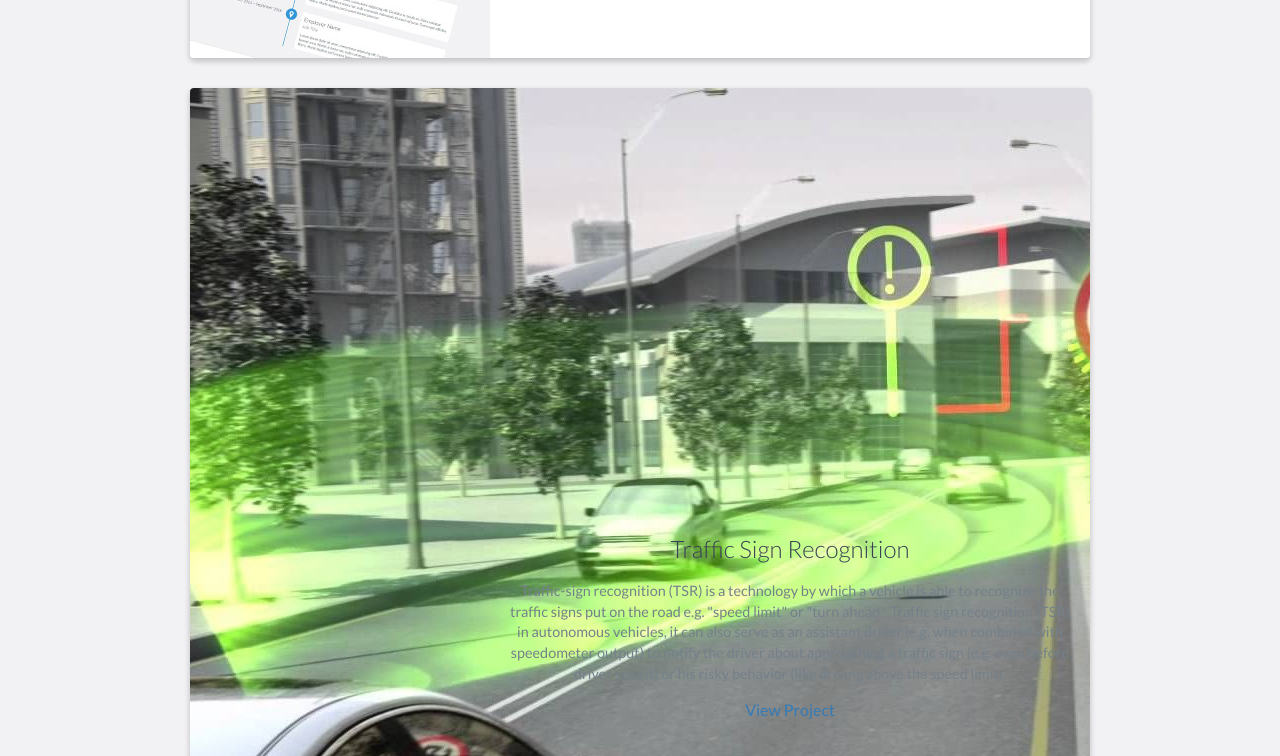
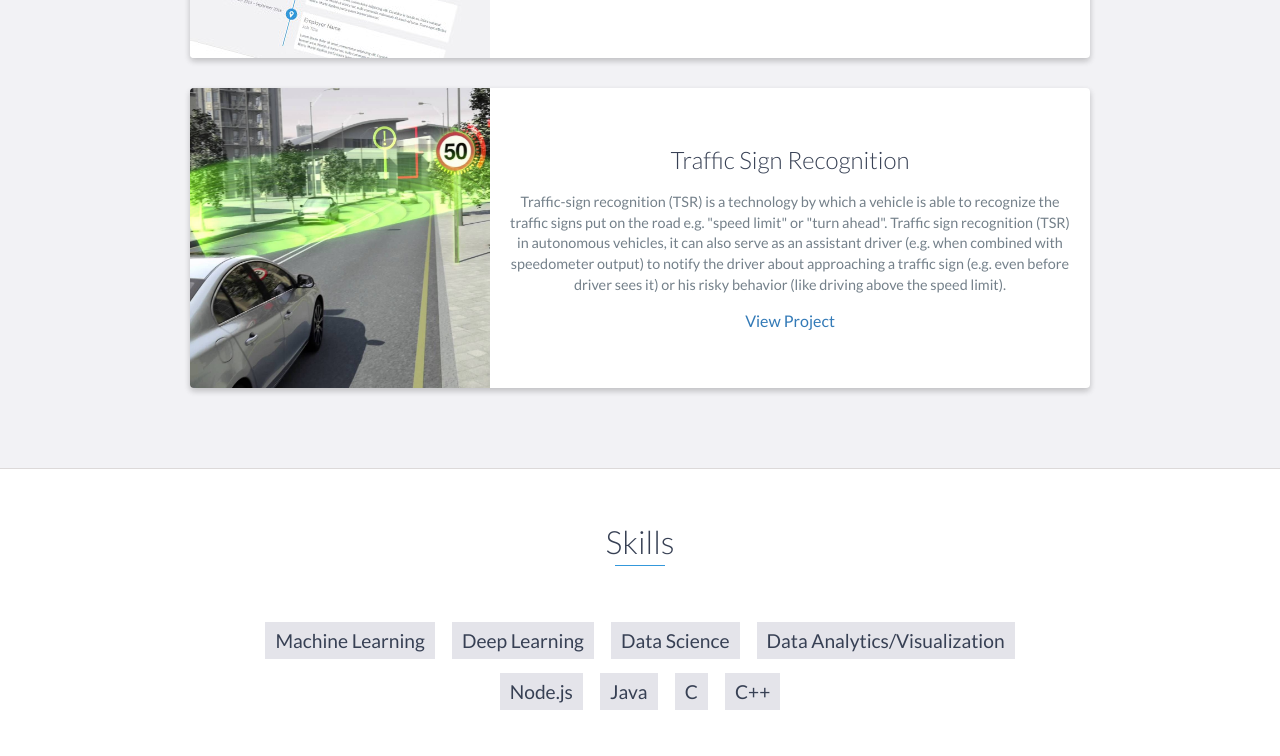
Before and after one commit to djayswal/Deepanshu-Jayswal, a website: page index.html in a window 1280 px wide. Shown: the part 2664-3420 px from the top of the page. Drawn offline with nearby package versions, Linux system fonts and the light colour scheme.

Commit message:
Update index.html

```diff
--- a/index.html
+++ b/index.html
@@ -167,7 +167,7 @@
 
                 <div class="project shadow-large">
                     <div class="project-image">
-                        <img src="images/Traffic Sign Recognition by deepanshu.jpg" />
+                        <img src="images/Traffic Sign Recognition by deepanshu.jpg" width="300" height="300"/>
                     </div>
                     <!-- End .project-image -->
                     <div class="project-info">
```
